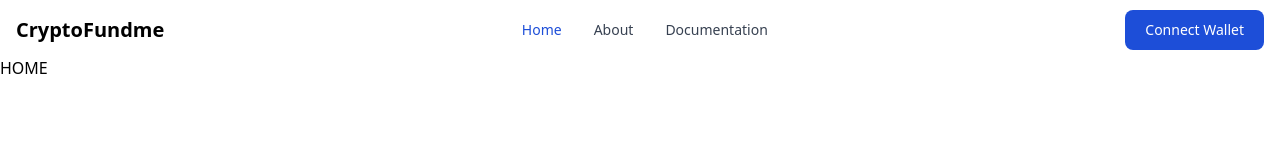
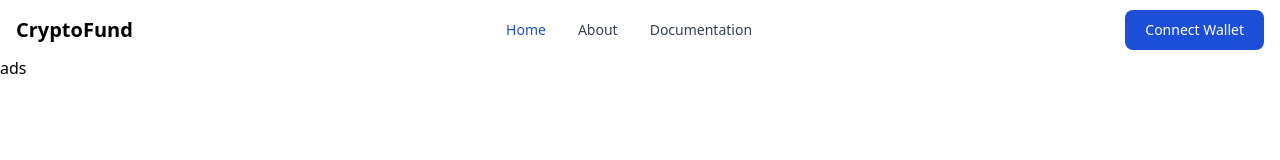
Before and after one commit to alexsrebernic/charity-app, a Vue app: page /home in a window 1280 px wide. Shown: the top 160 px of the page. Built offline with nearby package versions, Linux system fonts and the light colour scheme.

Commit message:
change name of page, add hover style in logo

```diff
--- a/index.html
+++ b/index.html
@@ -4,7 +4,7 @@
     <meta charset="UTF-8" />
     <link rel="icon" href="/favicon.ico" />
     <meta name="viewport" content="width=device-width, initial-scale=1.0" />
-    <title>CryptoFundme</title>
+    <title>CryptoFund</title>
   </head>
   <body>
     <div id="app"></div>
--- a/src/presentation/common/NavigationBar/NavigationBar.vue
+++ b/src/presentation/common/NavigationBar/NavigationBar.vue
@@ -2,7 +2,7 @@
 <nav class="bg-white border-gray-200 px-2 sm:px-4 py-2.5 rounded dark:bg-gray-900">
   <div class="container flex flex-wrap justify-between items-center mx-auto">
   <a href="/home" class="flex items-center">
-      <span class="self-center text-xl font-semibold whitespace-nowrap dark:text-white ">CryptoFundme</span>
+      <span class="self-center text-xl font-semibold whitespace-nowrap hover:text-blue-700 transition dark:text-white ">CryptoFund</span>
   </a>
   <div class="flex md:order-2 sm:space-x-2">
 
--- a/src/presentation/home/view/Home.vue
+++ b/src/presentation/home/view/Home.vue
@@ -1,6 +1,8 @@
 <template >
     <div>
-        HOME
+        <div class="container max-w-8xl m-auto">
+            ads
+        </div>
     </div>
 </template>
 <script setup>
```
